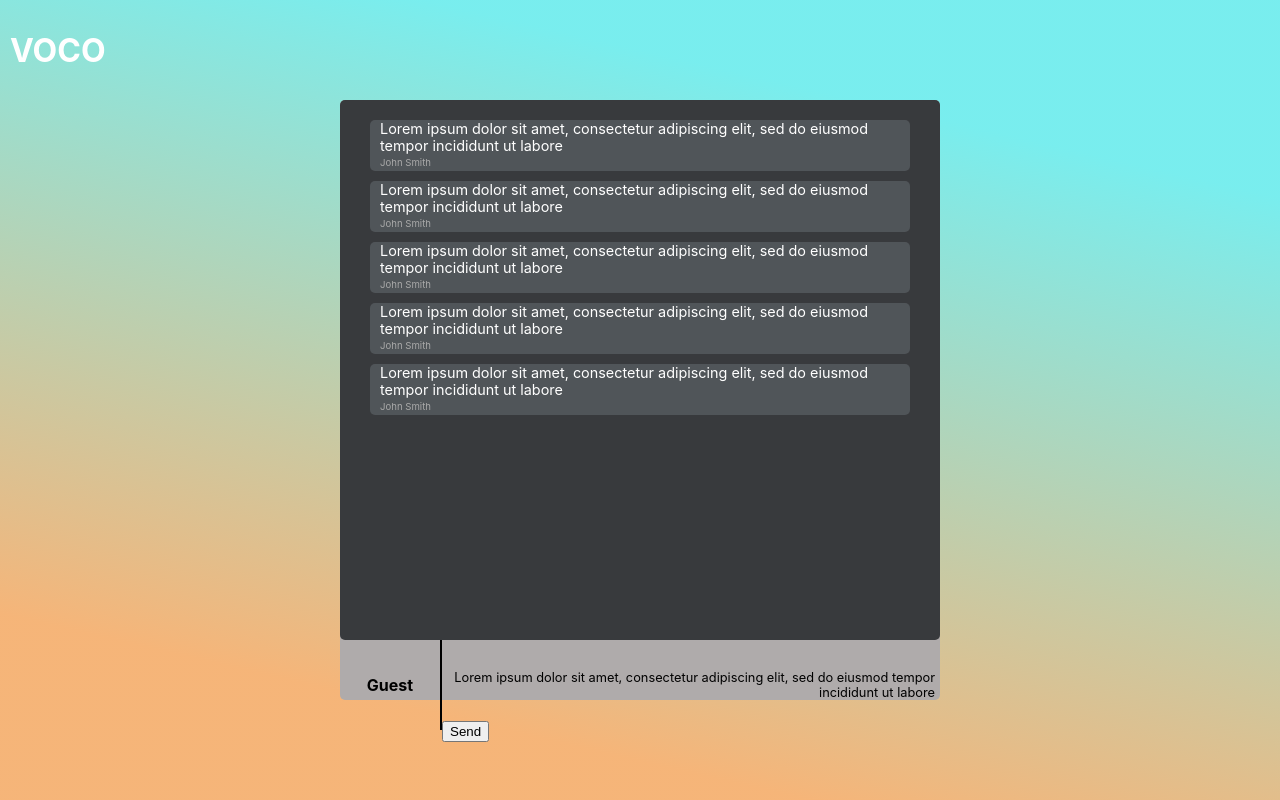
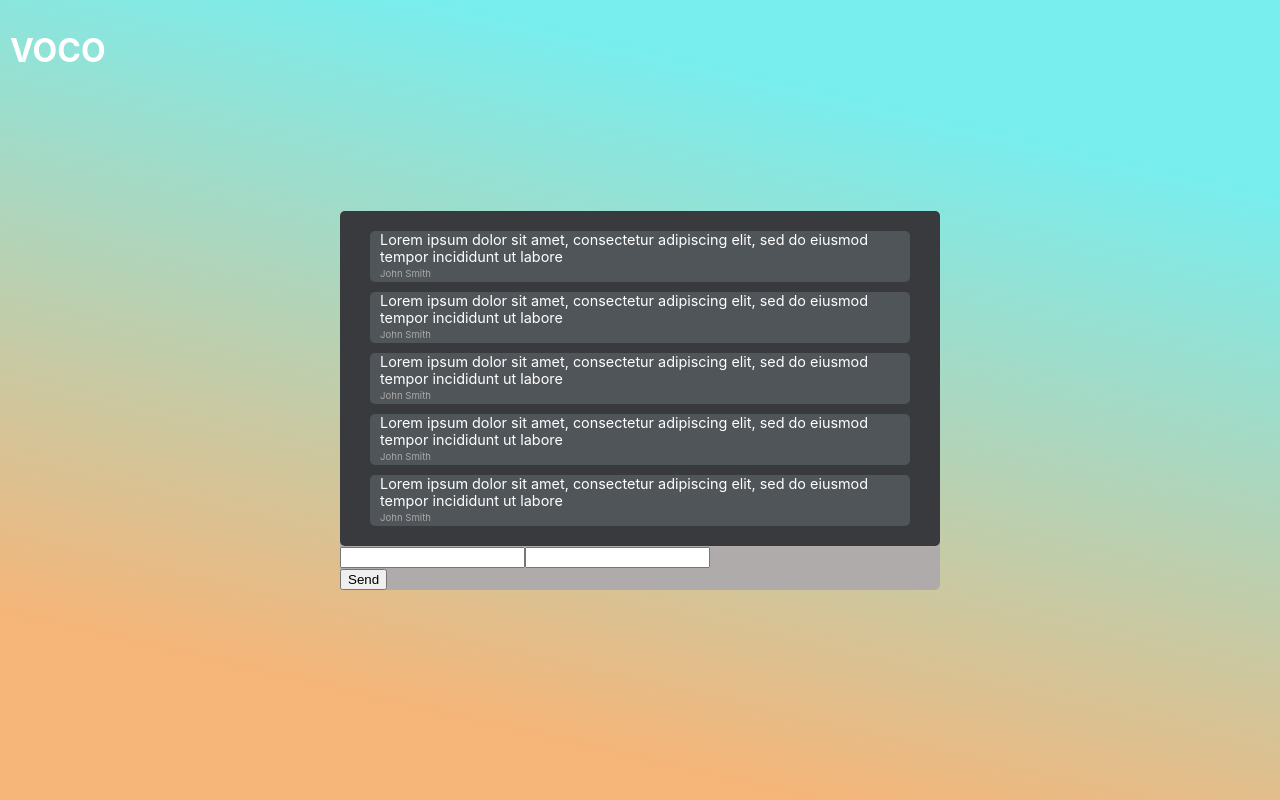
Before and after one commit to hanhumkhk/voco-chat-client, a React (Create React App) app in the folder voco-chat-client/: page / in a window 1280 px wide. Built offline with nearby package versions, Linux system fonts and the light colour scheme.

Commit message:
implementeerisin postituse sisestamise loogika

```diff
--- a/voco-chat-client/src/App.js
+++ b/voco-chat-client/src/App.js
@@ -1,10 +1,10 @@
-import React from 'react';
-import '../src/css/App.css';
-//import '../node_modules/bootstrap/dist/css/bootstrap.min.css';
-//import 'bootstrap/dist/css/bootstrap.min.css';
+import React, { useState } from 'react';
+import axios from 'axios';
+import { Form } from 'react-bootstrap';
 import Button from 'react-bootstrap/Button';
 import Container from 'react-bootstrap/Container';
 import DUMMY_DATA from './data';
+import '../src/css/App.css';
 
 function MessageRow(message, index) {
   return (
@@ -17,19 +17,39 @@ function MessageRow(message, index) {
 
 function Chat() {
 
+  const [user, setUser] = useState('');
+  const [content, setContent] = useState('');
+  const [posts, setPosts] = useState(DUMMY_DATA);
+
+  async function handleSubmit(e) {
+    /*const response = await axios.get('https://jsonplaceholder.typicode.com/todos/1');
+    console.log(response.data);   -- läheb API päringu saatmiseks*/
+
+    setPosts([...posts, {
+      senderId: user,
+      text: content
+    }]);
+  }
+
   return (
     <Container className="page-container">
       <h1>VOCO</h1>
       <div className="chat-container">
         <div className="messages-box">
-          {DUMMY_DATA.map((message, index) => MessageRow(message, index))}
+          {posts.map((message, index) => MessageRow(message, index))}
         </div>
 
-        <div className="user-box">
-          <div className="user"><b>Guest</b></div>
-          <div className="user-message">Lorem ipsum dolor sit amet, consectetur adipiscing elit, sed do eiusmod tempor incididunt ut labore</div>
-        </div>
-        <Button >Send</Button>
+        <Form>
+          <div id='inputForm'>
+            <Form.Group className='mb-3' id='konn'>
+              <Form.Control value={user} onChange={e => setUser(e.target.value)}></Form.Control>
+            </Form.Group>
+            <Form.Group className='mb-3'>
+              <Form.Control value={content} onChange={e => setContent(e.target.value)} ></Form.Control>
+            </Form.Group>
+          </div>
+          <Button onClick={e => handleSubmit(e)}>Send</Button>
+        </Form>
       </div>
 
     </Container>
--- a/voco-chat-client/src/css/App.css
+++ b/voco-chat-client/src/css/App.css
@@ -19,7 +19,6 @@ body, page-container, .container {
   width: 600px;
   background: #afabab;
   border-radius: 5px;
-  height: 600px;
 }
 
 h1 {
@@ -33,7 +32,6 @@ h1 {
   background: #383a3d;
   border-radius: 5px;
   padding: 10px;
-  height: 520px;
 }
 
 .text-box {
@@ -92,3 +90,7 @@ p {
   margin-top: 10px;
   align-items: center;
 }
+
+#inputForm {
+  display: flex;
+}
```
